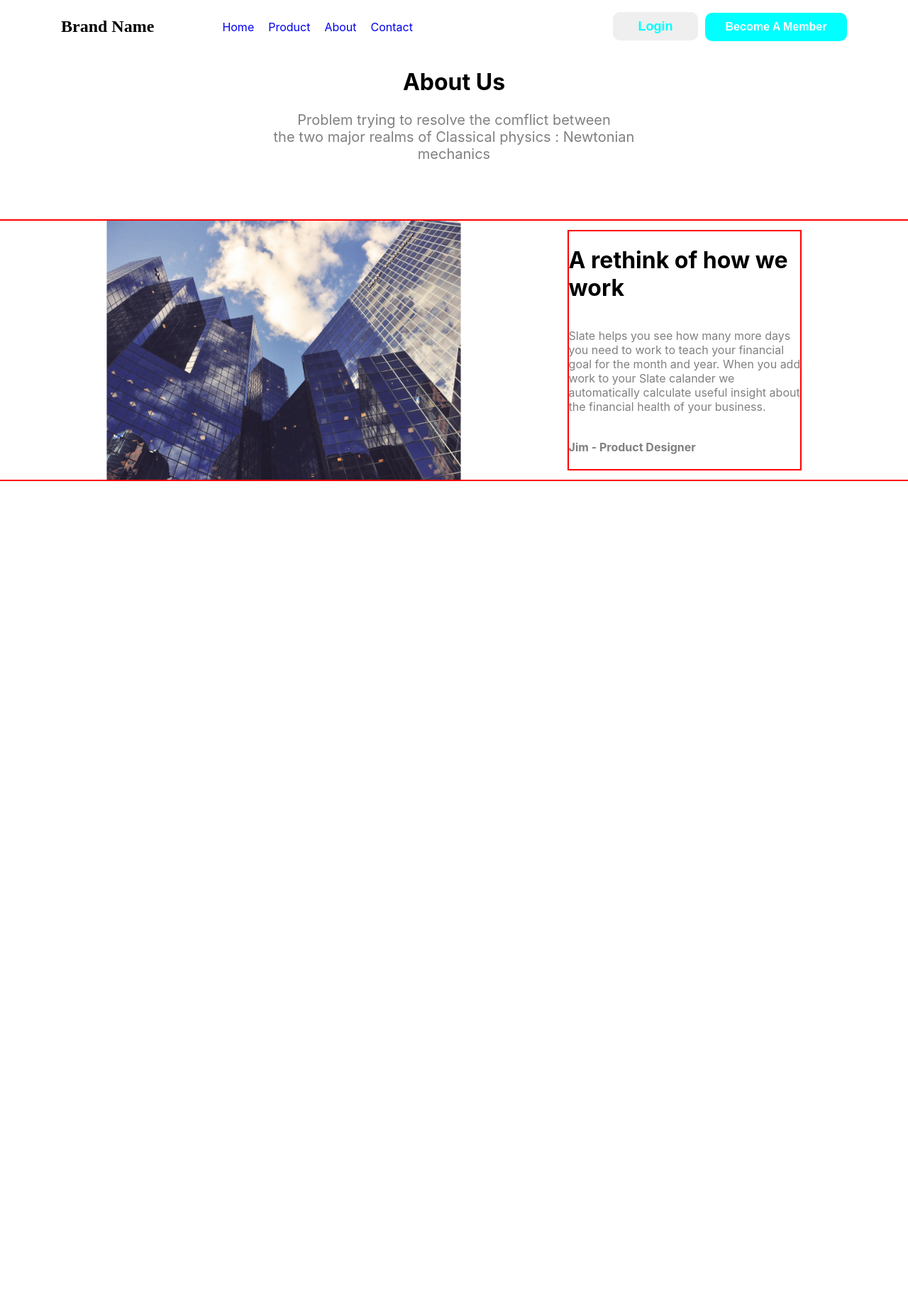
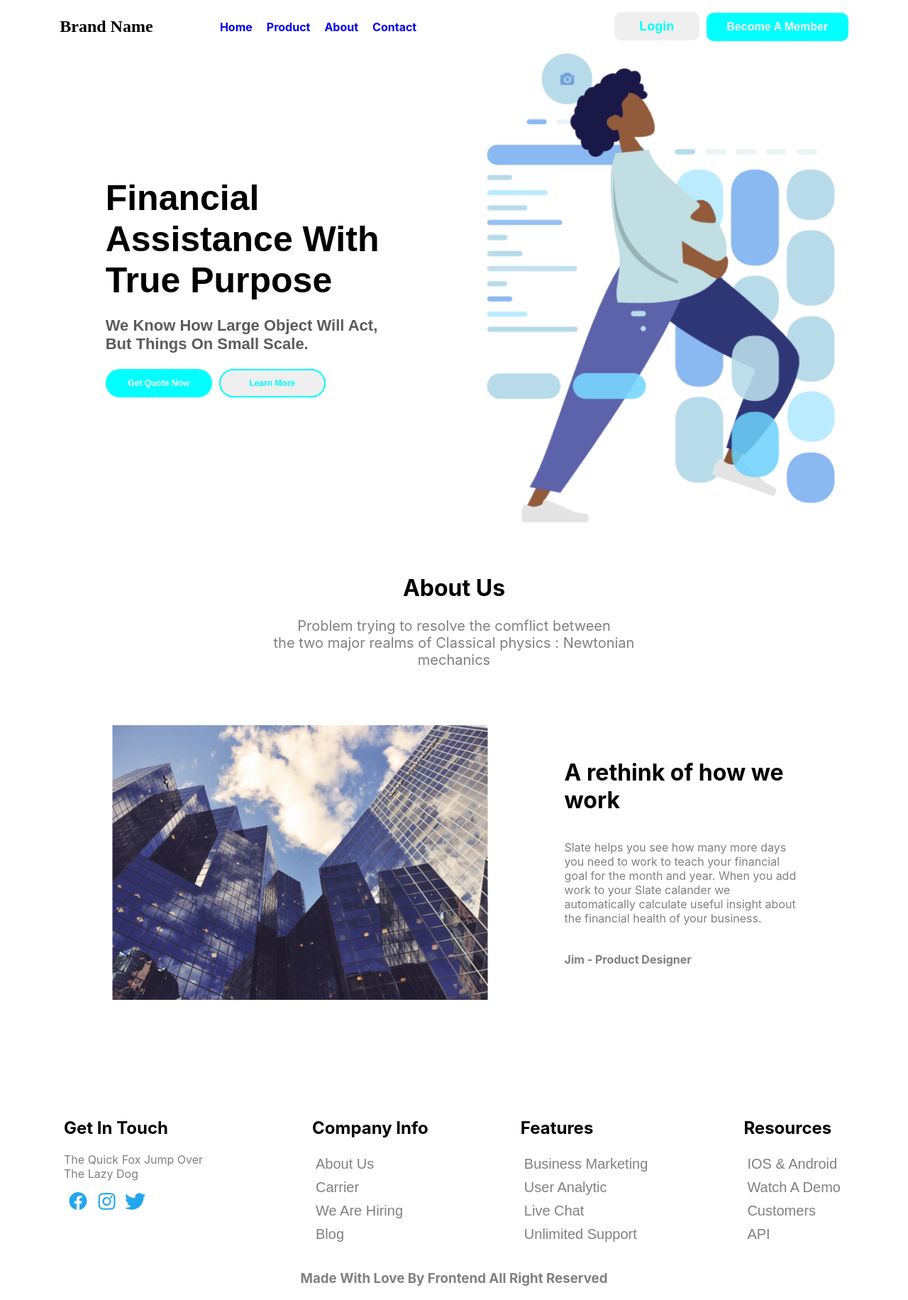
Before and after one commit to Uzumaki4303/FinancialSite_react, a React (Create React App) app: page / in a window 1280 px wide. Shown: the whole page at 71% size. Before the commit the page ends 800 px from the top, so only its background shows below. Built offline with nearby package versions, Linux system fonts and the light colour scheme.

Commit message:
update all css files

```diff
--- a/src/App.js
+++ b/src/App.js
@@ -1,7 +1,7 @@
 // import logo from './logo.svg';
 // import './App.css';
-// import Footer from './components/Footer';
-// import FrontPage from './components/FrontPage';
+import Footer from './components/Footer';
+import FrontPage from './components/FrontPage';
 import Navbar from './components/Navbar';
 import AboutUs from './components/AboutUs';
 
@@ -10,9 +10,9 @@ function App() {
   return (
     <div className="App">
       <Navbar/>
+      <FrontPage/>
       <AboutUs/>
-      {/* <FrontPage/> */}
-      {/* <Footer/> */}
+      <Footer/>
     </div>
   );
 }
--- a/src/css/AboutUs.css
+++ b/src/css/AboutUs.css
@@ -1,5 +1,5 @@
 .about-us{
-    margin: 0;
+    margin: 50px;
     padding: 0;
     display: flex;
     flex-direction: column;
@@ -33,15 +33,13 @@
     justify-content: center;
     align-items: center;
     justify-content: space-evenly;
-    border: 2px solid red;
 }
 .container2-img{
-    max-width: 500px;
+    max-width: 530px;
     display: flex;
     overflow: hidden;
 }
 .container2-info{
-    border: 2px solid red;
     margin: 0;
     display: flex;
     flex-direction: column;
--- a/src/css/Footer.css
+++ b/src/css/Footer.css
@@ -1,20 +1,19 @@
-.footer,.ft-container{
+.footer{
     margin: 0;
     padding: 0;
     height: auto;
-    display:grid;
-    justify-content: center;
-
+    display: grid;
 }
 .ft-container{
-    width: 1200px;
-    display: flex;
+    min-width: 850px;
+    display:inline-flex;
     justify-content: space-evenly;
 }
 
 
 .ft-ul{
-    padding: 15px;
+    display: flex;
+    flex-direction: column;
     text-transform: capitalize;
 
 }
@@ -34,7 +33,9 @@
     color: aqua;
 }
 .get-in-touch{
-    padding: 30px;
+    margin-top: 16px;
+    width: 220px;
+    height: fit-content;
     text-transform: capitalize;
 }
 .get-in-touch p{
--- a/src/css/FrontPage.css
+++ b/src/css/FrontPage.css
@@ -3,18 +3,13 @@
     padding: 0;
     display: flex;
     justify-content: space-between;
-
 }
-/* .detail{
-    Display:flex;
-    flex-direction: column;
-} */
 .fp-img{
     display: flex;
     overflow: hidden;
 }
 .fp-img1{
-    max-width: 100%;
+    min-width: 500px;
 }
 .fp-content{
     margin: 80px 0px;
@@ -51,6 +46,9 @@
     font-weight: bold;
     text-transform: capitalize;
 }
+.fp-btn1:hover,.fp-btn2:hover{
+    background-color: rgb(16, 175, 238);
+}
 .fp-btn2{
     margin-left: 10px;
     width: 150px;
--- a/src/css/Navbar.css
+++ b/src/css/Navbar.css
@@ -6,26 +6,25 @@
     display: flex;
     justify-content:space-evenly;
     align-items: center;
-    /* border: 2px solid red; */
 }
 .brand-name{
-    /* border: 2px solid red; */
-    font-family:cursive;
+    font-family:'Times New Roman', Times, serif;
 }
 .nav-container{
     display: flex;
-    /* border: 2px solid red; */
     margin-right: 100px;
 }
 .nav-li{
-    /* border: 2px solid blue; */
     padding: 10px;
     list-style: none;
 }
 .nav-a{
     text-decoration: none;
-    /* border: 2px solid red; */
-
+    font-weight: bold;
+}
+.nav-a:hover{
+    color: aqua;
+    border-bottom: 2px solid aqua;
 }
 
 .login-btn{
@@ -38,11 +37,10 @@
     font-weight: bold;
     font-size: 18px;
     text-transform: capitalize;
-    /* background-color: aqua;  */
 
 }
 .login-btn:hover ,.member-btn:hover{
-    background-color: rgb(231, 12, 12);
+    background-color: rgb(16, 175, 238);
 }
 .member-btn{
     width: 200px;
```
